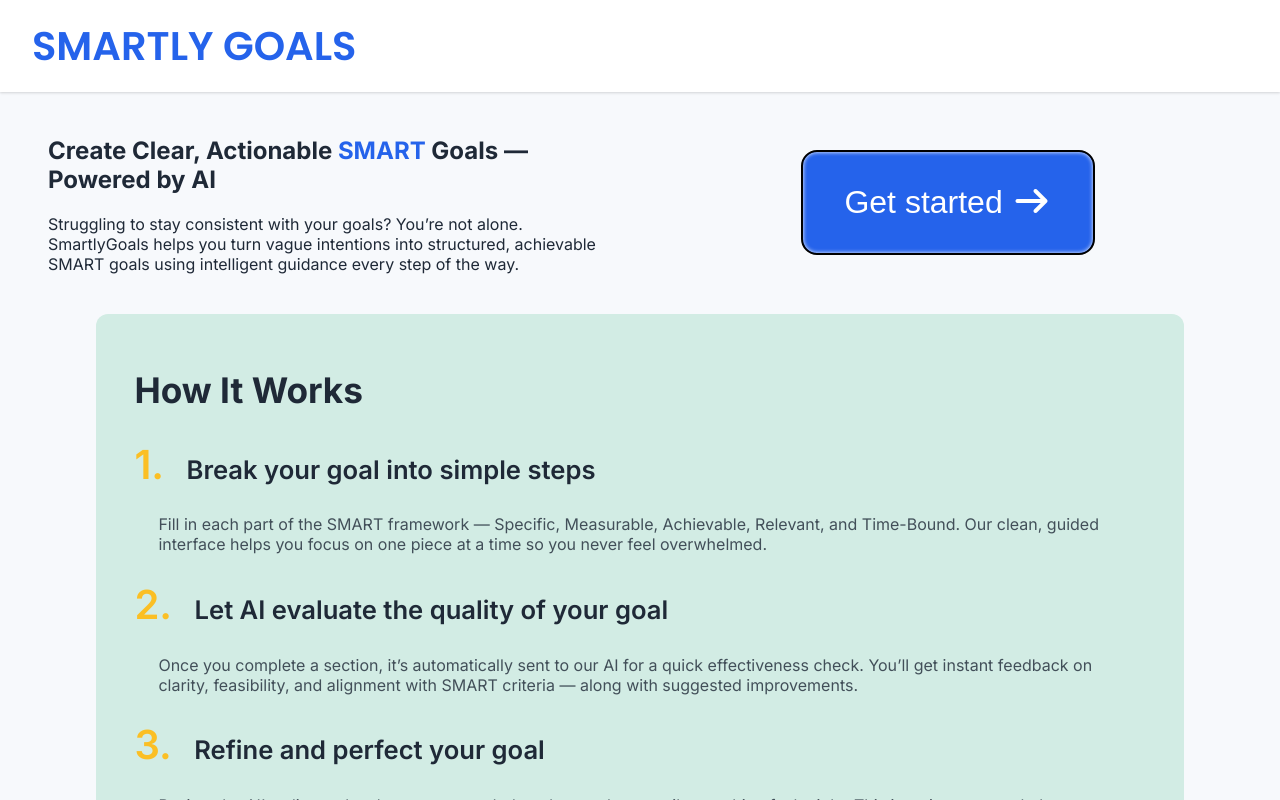
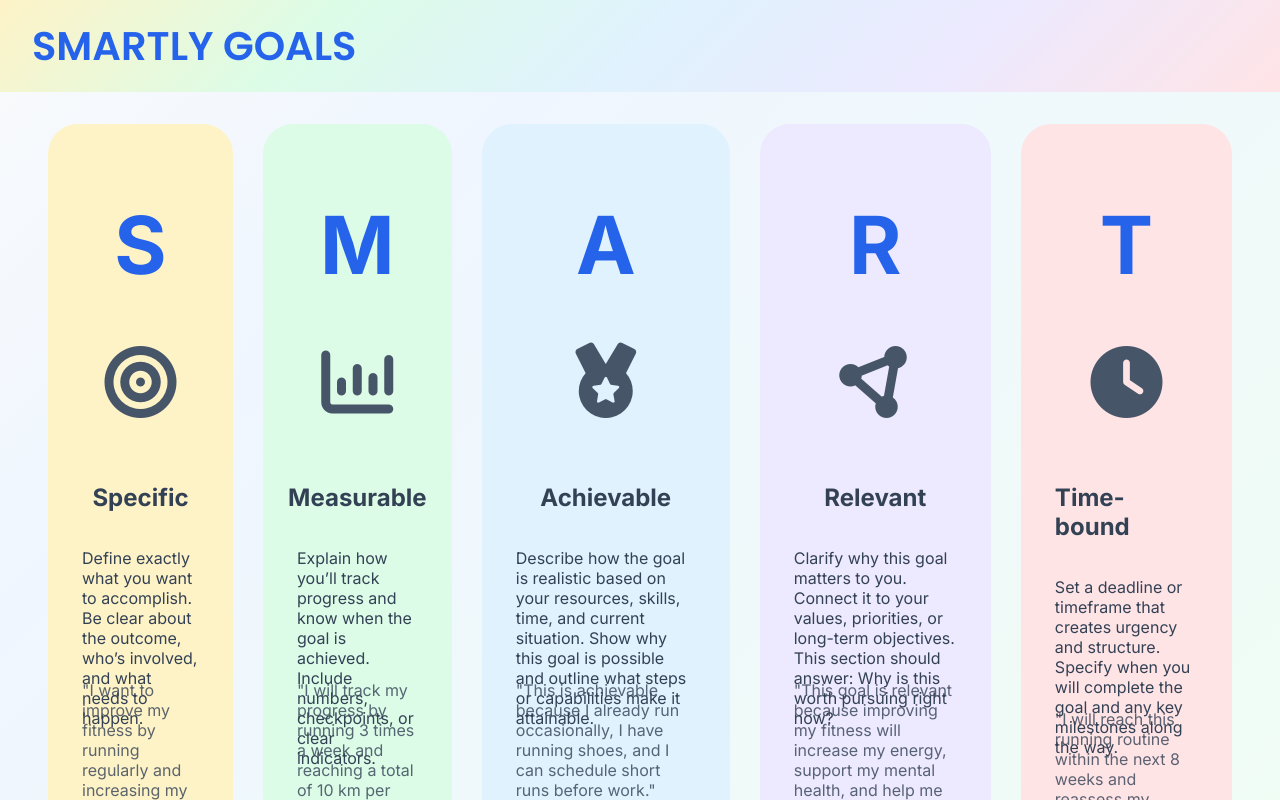
Before and after one commit to ShawnYS-codemtl/smartly-goals, a React (Vite) app in the folder smartly-goals-app/: page / in a window 1280 px wide. Both pictures are taken after a click on the button "Get started". Shown: the top 800 px of the page. Built offline with nearby package versions, Linux system fonts and the light colour scheme.

Commit message:
feat: create landing component and implement basic design for goals page

```diff
--- a/smartly-goals-app/src/App.jsx
+++ b/smartly-goals-app/src/App.jsx
@@ -1,41 +1,22 @@
+import React from "react"
+import Landing from "./components/Landing"
+import Goals from "./components/Goals"
+import Header from "./components/Header"
 import Footer from "./components/Footer"
 
 export default function App() {
+  const [currentPage, setCurrentPage] = React.useState('landing')
+
+  function changePage(newPage){
+    console.log('changed page')
+    setCurrentPage(newPage)
+  }
 
   return (
     <>
-    <h1 className="primary">SMARTLY GOALS</h1>
-    <div className="hero">
-      <div className="left-hero">
-        <h2>Create Clear, Actionable <span className="primary">SMART</span> Goals — Powered by AI</h2>
-        <p> Struggling to stay consistent with your goals? You’re not alone. SmartlyGoals helps you turn vague intentions into structured, achievable SMART goals using intelligent guidance every step of the way.</p>
-      </div>
-      <div className="right-hero">
-        <button>Get started <i class="fa-solid fa-arrow-right"></i> </button>
-      </div>
-    </div>
-    <div className="breakdown">
-      <h2>How It Works</h2>
-      <h3> <span>1.</span> Break your goal into simple steps</h3>
-      <p>
-        Fill in each part of the SMART framework — Specific, Measurable, Achievable, Relevant, and Time-Bound.
-        Our clean, guided interface helps you focus on one piece at a time so you never feel overwhelmed.
-      </p>
-      <h3> <span>2.</span> Let AI evaluate the quality of your goal</h3>
-      <p>
-        Once you complete a section, it’s automatically sent to our AI for a quick effectiveness check.
-        You’ll get instant feedback on clarity, feasibility, and alignment with SMART criteria — along with suggested improvements.
-      </p>
-      <h3><span>3.</span> Refine and perfect your goal</h3>
-      <p>
-        Review the AI’s edits, make changes as needed, and re-evaluate until everything feels right.
-        This iterative process helps you transform rough ideas into polished, actionable goals.
-      </p>
-      <h3><span>4.</span> Generate a beautifully formatted SMART Goal</h3>
-      <p>When you’re satisfied, your finalized goal is compiled into a clean, professional layout.</p>
-      <h3> <span>5.</span> Export as PDF</h3>
-      <p>Download your SMART goal as a print-ready PDF — perfect for planners, accountability partners, coaching, work documentation, or personal tracking.</p>
-    </div>
+    <Header/>
+    {currentPage === 'landing' && <Landing onClick={changePage}/>}
+    {currentPage === 'goals' && <Goals/>}
     <Footer/>
     </>
   )
--- /dev/null
+++ b/smartly-goals-app/src/components/Goals.jsx
@@ -0,0 +1,21 @@
+import LetterCard from "./LetterCard"
+import { smartInfo } from "../data/smartInfo"
+
+
+export default function Goals() {
+    const smartEls = smartInfo.map((category) => {
+        return <LetterCard
+            letter={category.letter}
+            adjective={category.adjective}
+            icon={category.icon}
+            desc={category.desc}
+            example={category.example}
+            color={category.color}
+        />
+    })
+
+    return <div className="letters-row">
+        {smartEls}
+
+    </div>
+}
--- /dev/null
+++ b/smartly-goals-app/src/components/Header.jsx
@@ -0,0 +1,3 @@
+export default function Header(){
+    return <h1 id="title">SMARTLY GOALS</h1>
+}
--- /dev/null
+++ b/smartly-goals-app/src/components/Landing.jsx
@@ -0,0 +1,38 @@
+import Footer from "./Footer"
+
+export default function Landing(props){
+    return (
+    <>
+    <div className="hero">
+        <div className="left-hero">
+        <h2>Create Clear, Actionable <span className="primary">SMART</span> Goals — Powered by AI</h2>
+        <p> Struggling to stay consistent with your goals? You’re not alone. SmartlyGoals helps you turn vague intentions into structured, achievable SMART goals using intelligent guidance every step of the way.</p>
+        </div>
+        <div className="right-hero">
+        <button onClick={() => props.onClick('goals')}>Get started <i className="fa-solid fa-arrow-right"></i> </button>
+        </div>
+    </div>
+    <div className="breakdown">
+        <h2>How It Works</h2>
+        <h3> <span>1.</span> Break your goal into simple steps</h3>
+        <p>
+        Fill in each part of the SMART framework — Specific, Measurable, Achievable, Relevant, and Time-Bound.
+        Our clean, guided interface helps you focus on one piece at a time so you never feel overwhelmed.
+        </p>
+        <h3> <span>2.</span> Let AI evaluate the quality of your goal</h3>
+        <p>
+        Once you complete a section, it’s automatically sent to our AI for a quick effectiveness check.
+        You’ll get instant feedback on clarity, feasibility, and alignment with SMART criteria — along with suggested improvements.
+        </p>
+        <h3><span>3.</span> Refine and perfect your goal</h3>
+        <p>
+        Review the AI’s edits, make changes as needed, and re-evaluate until everything feels right.
+        This iterative process helps you transform rough ideas into polished, actionable goals.
+        </p>
+        <h3><span>4.</span> Generate a beautifully formatted SMART Goal</h3>
+        <p>When you’re satisfied, your finalized goal is compiled into a clean, professional layout.</p>
+        <h3> <span>5.</span> Export as PDF</h3>
+        <p>Download your SMART goal as a print-ready PDF — perfect for planners, accountability partners, coaching, work documentation, or personal tracking.</p>
+    </div>
+    </>)
+}
--- /dev/null
+++ b/smartly-goals-app/src/components/LetterCard.jsx
@@ -0,0 +1,14 @@
+export default function LetterCard(props){
+
+    const styles = {
+        backgroundColor: props.color
+    }
+
+    return <div className="letter-container" style={styles}>
+            <h1 className="primary letter">{props.letter}</h1>
+            <i className={`fa-solid letter-icon ${props.icon}`}></i>
+            <h2>{props.adjective}</h2>
+            <p className="desc">{props.desc}</p>
+            <p className="example">"{props.example}"</p>
+        </div>
+}
--- /dev/null
+++ b/smartly-goals-app/src/data/smartInfo.js
@@ -0,0 +1,42 @@
+export const smartInfo = [
+    {
+        letter: "S",
+        adjective: "Specific",
+        icon: "fa-bullseye",
+        desc: "Define exactly what you want to accomplish. Be clear about the outcome, who’s involved, and what needs to happen.",
+        example:"I want to improve my fitness by running regularly and increasing my weekly running distance.",
+        color: "#FEF3C7"
+    },
+    {
+        letter: "M",
+        adjective: "Measurable",
+        icon: "fa-chart-column",
+        desc: "Explain how you’ll track progress and know when the goal is achieved. Include numbers, checkpoints, or clear indicators.",
+        example:"I will track my progress by running 3 times a week and reaching a total of 10 km per week.",
+        color: "#DCFCE7"
+    },
+    {
+        letter: "A",
+        adjective: "Achievable",
+        icon: "fa-medal",
+        desc: "Describe how the goal is realistic based on your resources, skills, time, and current situation. Show why this goal is possible and outline what steps or capabilities make it attainable.",
+        example:"This is achievable because I already run occasionally, I have running shoes, and I can schedule short runs before work.",
+        color: "#E0F2FE"
+    },
+    {
+        letter: "R",
+        adjective: "Relevant",
+        icon: "fa-circle-nodes",
+        desc: "Clarify why this goal matters to you. Connect it to your values, priorities, or long-term objectives. This section should answer: Why is this worth pursuing right now?",
+        example:"This goal is relevant because improving my fitness will increase my energy, support my mental health, and help me maintain a healthier lifestyle.",
+        color: "#EDE9FE"
+    },
+    {
+        letter: "T",
+        adjective: "Time-bound",
+        icon: "fa-clock",
+        desc: "Set a deadline or timeframe that creates urgency and structure. Specify when you will complete the goal and any key milestones along the way.",
+        example:"I will reach this running routine within the next 8 weeks and reassess my progress at the end of the period.",
+        color: "#FFE4E6"
+    }
+]
--- a/smartly-goals-app/src/styles/index.css
+++ b/smartly-goals-app/src/styles/index.css
@@ -10,7 +10,7 @@
   padding: 0;
 }
 
-h1 {
+#title {
   font-family: 'Poppins', sans-serif;
   font-weight: 600;
   font-size: 2.5rem;
@@ -18,6 +18,15 @@
   margin: 0;
   box-shadow: 0px 1px 3px 0px rgba(0,0,0,0.10), 0px 1px 2px 0px rgba(0,0,0,0.06);
   background: white;
+  color:#2563EB;
+  background: linear-gradient(
+  135deg,
+  #FEF3C7 0%,   /* amber-100 (S) */
+  #DCFCE7 25%,  /* green-100 (M) */
+  #E0F2FE 50%,  /* sky-100 (A) */
+  #EDE9FE 75%,  /* violet-100 (R) */
+  #FFE4E6 100%  /* rose-100 (T) */
+);
 }
 
 .hero {
@@ -93,6 +102,64 @@
   background: white;
 }
 
+.letters-row {
+  display: flex;
+  gap: 30px;
+  margin: 0 auto;
+  padding: 2em 3em;
+  background: linear-gradient(
+  135deg,
+  #F8FAFC 0%,   /* slate-50 */
+  #EFF6FF 25%,  /* blue-50 */
+  #F0FDF4 100%  /* green-50 */
+);
+}
+
+.letter-container {
+  display: flex;
+  flex-direction: column;
+  align-items: center;
+  border: 1px solid black;
+  min-width: 180px;
+  max-width: 360px;
+  padding: 1rem 2rem;
+  border-radius: 30px;
+  margin: 0;
+  color: #334155;
+  border: 2px solid transparent;
+  transition: all 0.25s ease;
+  cursor: pointer;
+}
+
+.letter-container:hover {
+  transform: translateY(-2px);
+  border-color: #2563EB;
+  box-shadow: 0 4px 12px rgba(0, 0, 0, 0.12);
+  opacity: 5;
+}
+
+.letter-container:active {
+  transform: translateY(0px) scale(0.98);
+  box-shadow: 0 2px 6px rgba(0, 0, 0, 0.10);
+  border-color: #1D4ED8; /* darker blue for "pressed" feel */
+}
+
+.letter {
+  font-size: 5rem;
+}
+
+.letter-icon {
+  font-size: 4.5rem;
+  color: #475569;
+  margin-bottom: 45px;
+}
+.desc {
+  height: 100px;
+}
+.example {
+  opacity: 0.8;
+}
+
 .primary {
   color: #2563EB;
 }
```
